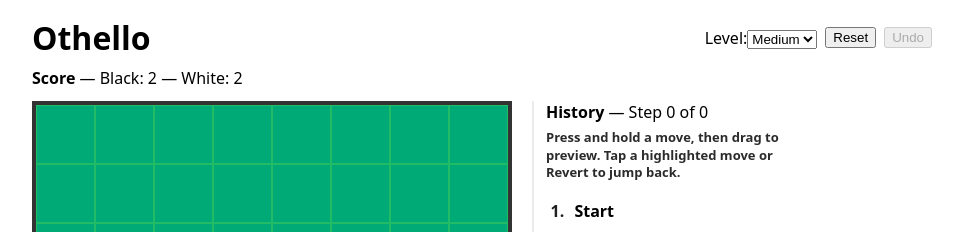
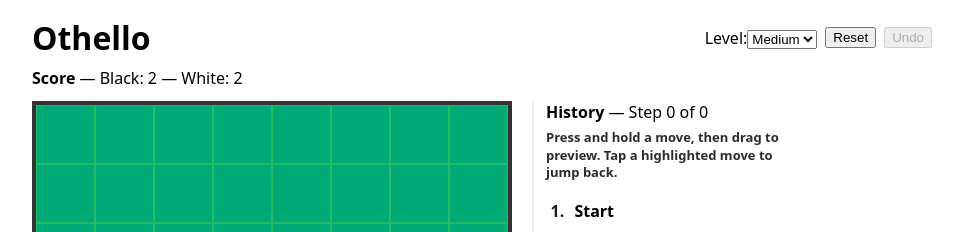
Before and after one commit to nickallan-kerv/othello, a React (Vite) app: page / in a window 1280 px wide. Shown: the top 232 px of the page, without its empty margins (158-1121 px from the left). Built offline with nearby package versions, Linux system fonts and the light colour scheme.

Commit message:
Simplify history preview helper text

```diff
--- a/src/App.tsx
+++ b/src/App.tsx
@@ -700,8 +700,8 @@ export default function App(){
           <strong>History</strong> — Step {displayedHistoryStep} of {history.length-1}
           <div className="history-help">
             {supportsHover
-              ? 'Hover any move to preview. Use Revert on highlighted moves to jump back.'
-              : 'Press and hold a move, then drag to preview. Tap a highlighted move or Revert to jump back.'}
+              ? 'Hover any move to preview.'
+              : 'Press and hold a move, then drag to preview. Tap a highlighted move to jump back.'}
           </div>
           <ol
             onTouchStart={handleHistoryTouchStart}
```
